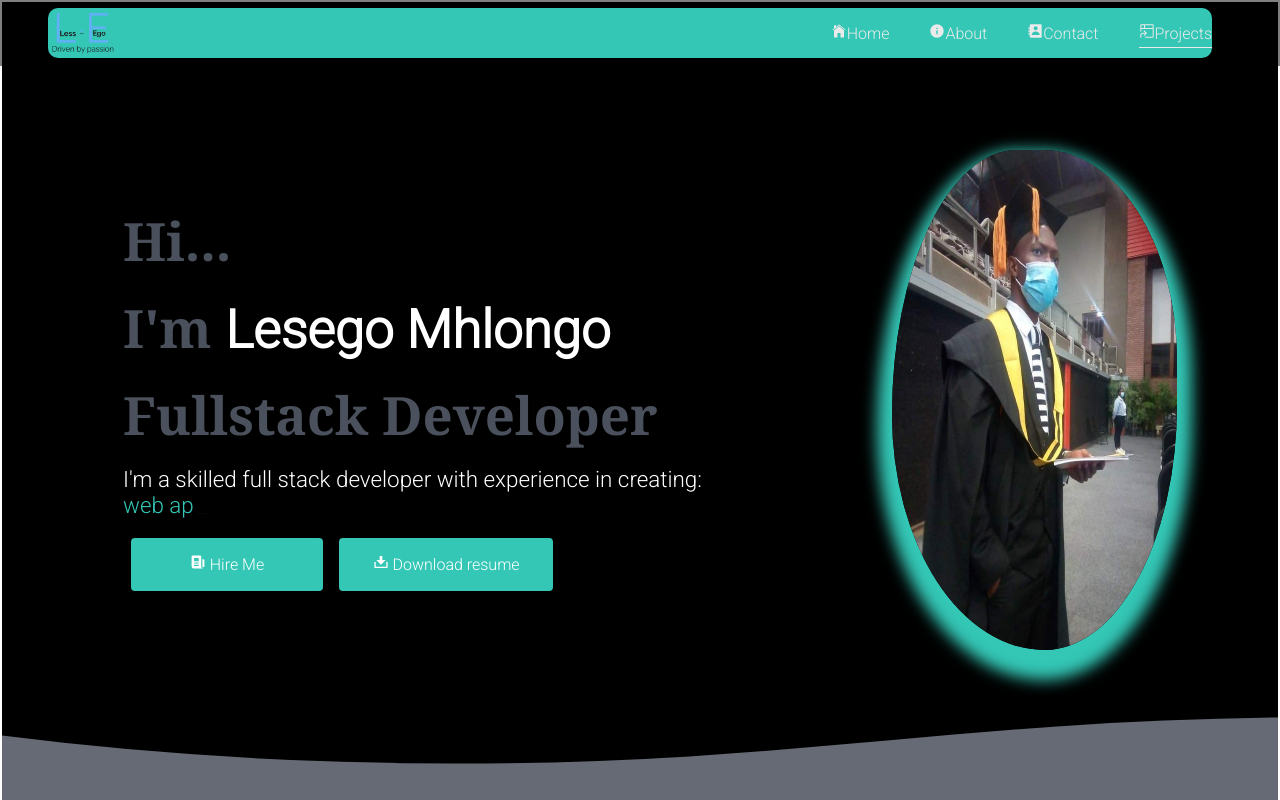
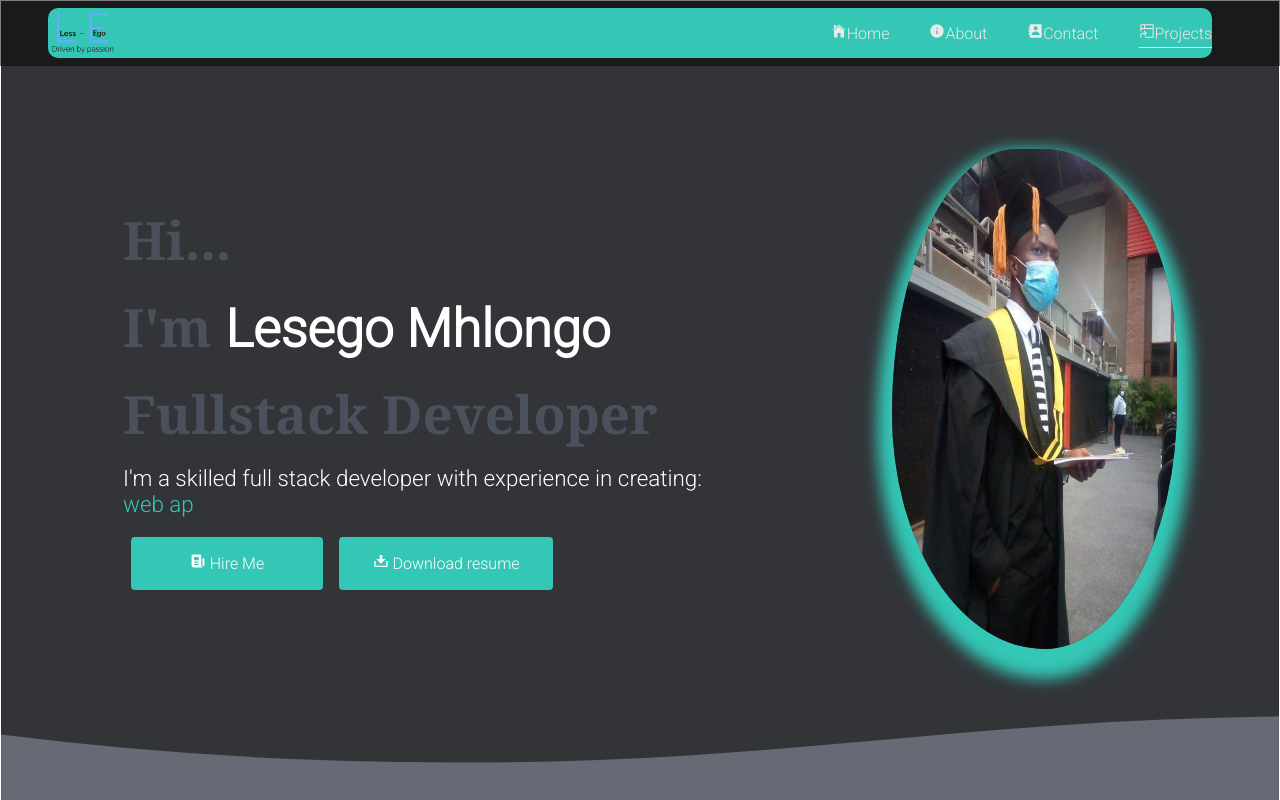
Before and after one commit to LesegoLSG/Portfolio, a React (Create React App) app: page / in a window 1280 px wide. Shown: the top 800 px of the page. Built offline with nearby package versions, Linux system fonts and the light colour scheme.

Commit message:
Modified the background color

```diff
--- a/src/Stylesheet/section.css
+++ b/src/Stylesheet/section.css
@@ -9,12 +9,12 @@ section {
 
 
     /* Background-Image */
-    background-color: #000;
+    background-color: rgb(50, 52, 56);
     background-size: cover;
     background-position: center;
     background-repeat: no-repeat;
 
-    border: 2px solid #fff;
+    border: 1px solid #fff;
     color: var(--White-color);
     /* padding-top: 50px; */
 
```
